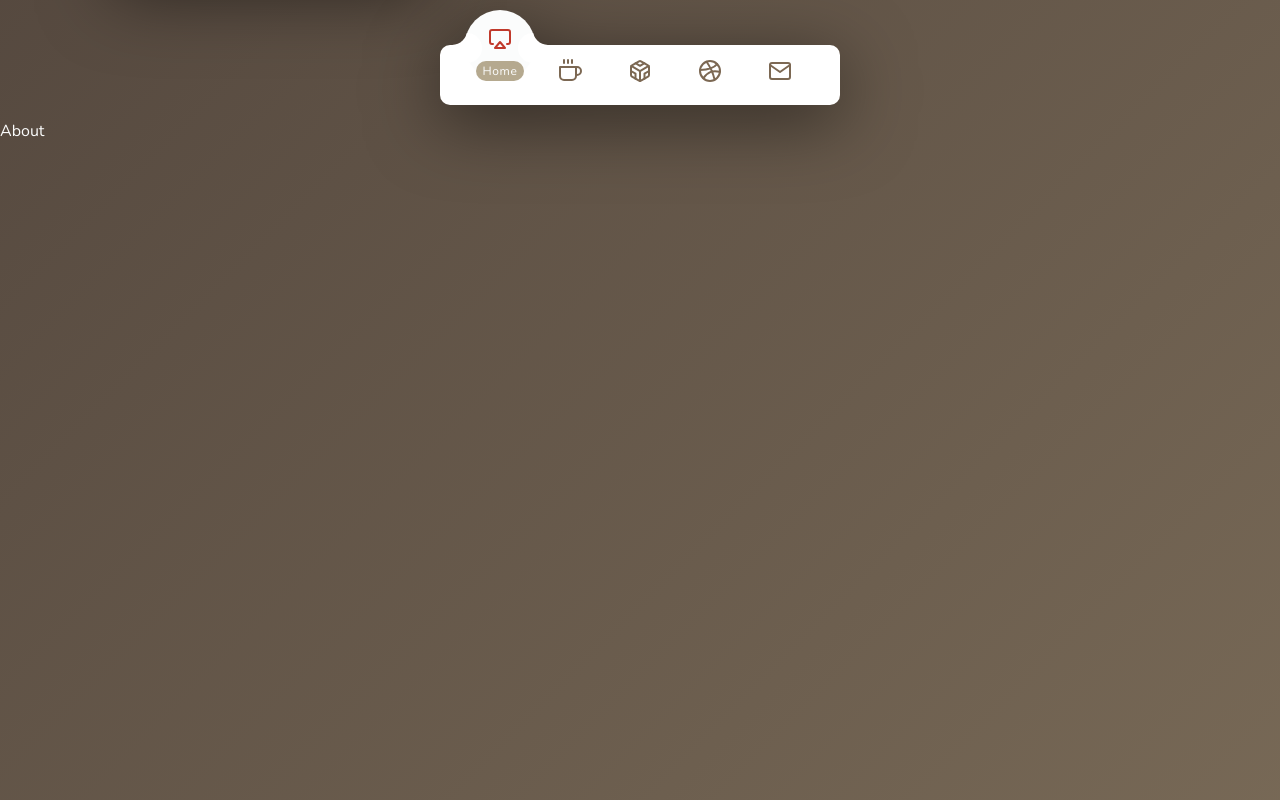
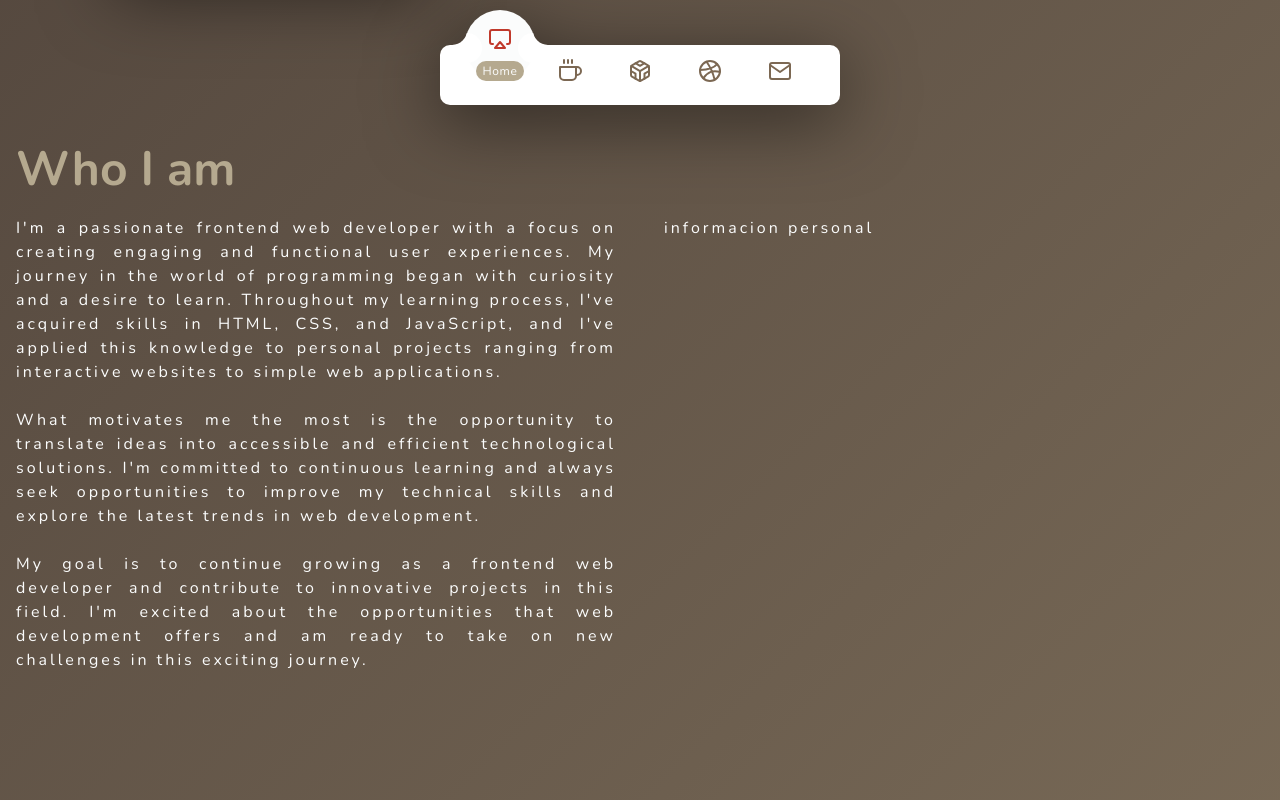
Before and after one commit to javier1793-op/Porfolio_Javier, a React (Vite) app: page / in a window 1280 px wide. Shown: the part 680-1480 px from the top of the page. Built offline with nearby package versions, Linux system fonts and the light colour scheme; a web font is replaced by a local one.

Commit message:
about description

```diff
--- a/src/App.jsx
+++ b/src/App.jsx
@@ -1,5 +1,6 @@
 
 import "./App.scss";
+import About from "./Components/About";
 import Home from "./Components/Home";
 
 import Logo from "./Components/Logo";
@@ -23,7 +24,9 @@ function App() {
         <section className="home" id="home">
           <Home/>
         </section>
-        <section className="about" id="about">About</section>
+        <section className="about" id="about">
+          <About/>
+          </section>
         <section className="project" id="project">Project</section>
         <section className="games" id="games">Games</section>
         <section className="contact"id="contact">Contact</section>
--- /dev/null
+++ b/src/Components/About.jsx
@@ -0,0 +1,29 @@
+import "../Scss/about.scss";
+
+const About = () => {
+  return (
+    <>
+      <div className="contentAbout">
+
+          <div className="titleAbout">
+          <h1>Who I am</h1>
+          </div>
+          <div className="descriptionAbout">
+          <p>I'm a passionate frontend web developer with a focus on creating engaging and functional user experiences. My journey in the world of programming began with curiosity and a desire to learn. Throughout my learning process, I've acquired skills in HTML, CSS, and JavaScript, and I've applied this knowledge to personal projects ranging from interactive websites to simple web applications.</p>
+          <p>
+            <br />
+          What motivates me the most is the opportunity to translate ideas into accessible and efficient technological solutions. I'm committed to continuous learning and always seek opportunities to improve my technical skills and explore the latest trends in web development.
+          </p>
+          <br />
+          <p>My goal is to continue growing as a frontend web developer and contribute to innovative projects in this field. I'm excited about the opportunities that web development offers and am ready to take on new challenges in this exciting journey.</p>
+          </div>
+          <div className="infoAbout">
+          <p>informacion personal</p>
+          </div>
+
+      </div>
+    </>
+  );
+};
+
+export default About;
--- a/src/Components/Home.jsx
+++ b/src/Components/Home.jsx
@@ -1,6 +1,6 @@
 import "../Scss/home.scss";
+import Social from "./Social";
 import PhoneUser from "./PhoneUser";
-import Social from "./Social";
 
 
 
@@ -10,7 +10,7 @@ const Home = () => {
     <>
       <div className="contentHome">
         <section className="phone">
-          <PhoneUser />
+          <PhoneUser/>
         </section>
         <section className="textUser">
           <h1>Ruiz Diaz Javier A.</h1>
--- /dev/null
+++ b/src/Scss/about.scss
@@ -0,0 +1,48 @@
+
+.contentAbout {
+    display: grid;
+    width: 100%;
+    height:100%;
+    grid-template-areas:
+      "titleAbout titleAbout"
+      "descriptionAbout  infoAbout";
+    grid-template-rows: 4rem 1fr ;
+    grid-template-columns: 1fr 1fr;
+    gap: 1rem;
+    }
+
+    .titleAbout {
+        grid-area: titleAbout;
+        padding: 1rem;
+        min-height: 3rem;
+        font-size: 2rem;
+        color: var(--tobacco-brown-300);
+
+    }
+
+    .descriptionAbout {
+        grid-area: descriptionAbout;
+        padding: 1rem;
+        letter-spacing: 3px;
+        line-height: 1.5;
+        text-align: justify;
+    }
+
+    .infoAbout {
+        grid-area: infoAbout;
+        padding: 1rem;
+        letter-spacing: 3px;
+        line-height: 1.5;
+        text-align: justify;
+
+    }
+
+    @media (max-width:900px){
+        .contentAbout {
+            grid-template-areas:
+              "titleAbout titleAbout"
+              "descriptionAbout descriptionAbout"
+              "infoAbout  infoAbout";
+            }
+
+    }
```
Also changed, not shown: src/Components/Frame.jsx (added, +17 -0 lines), src/Scss/frame.scss (added, +29 -0 lines), src/Img/marco.png (added).
